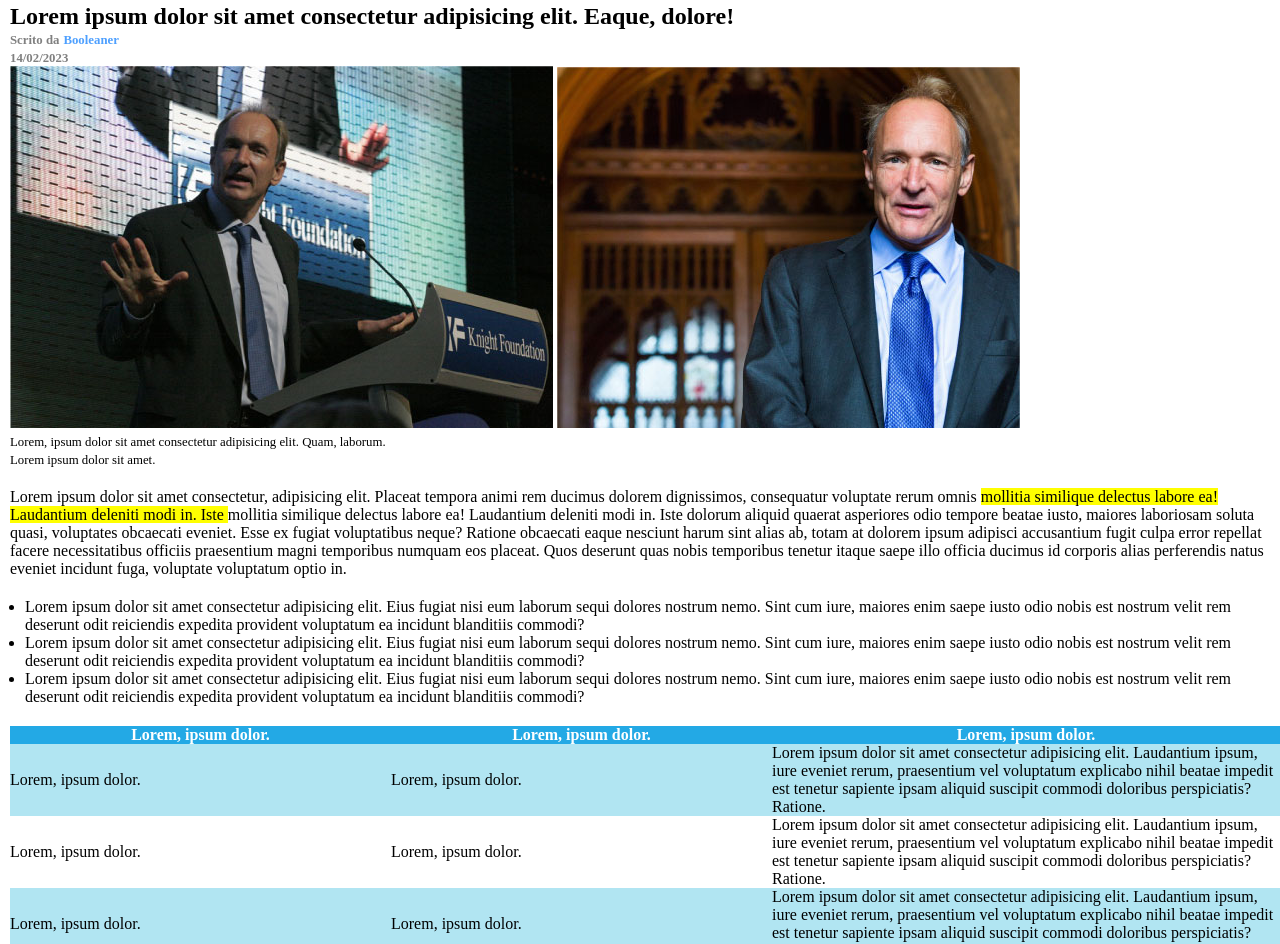
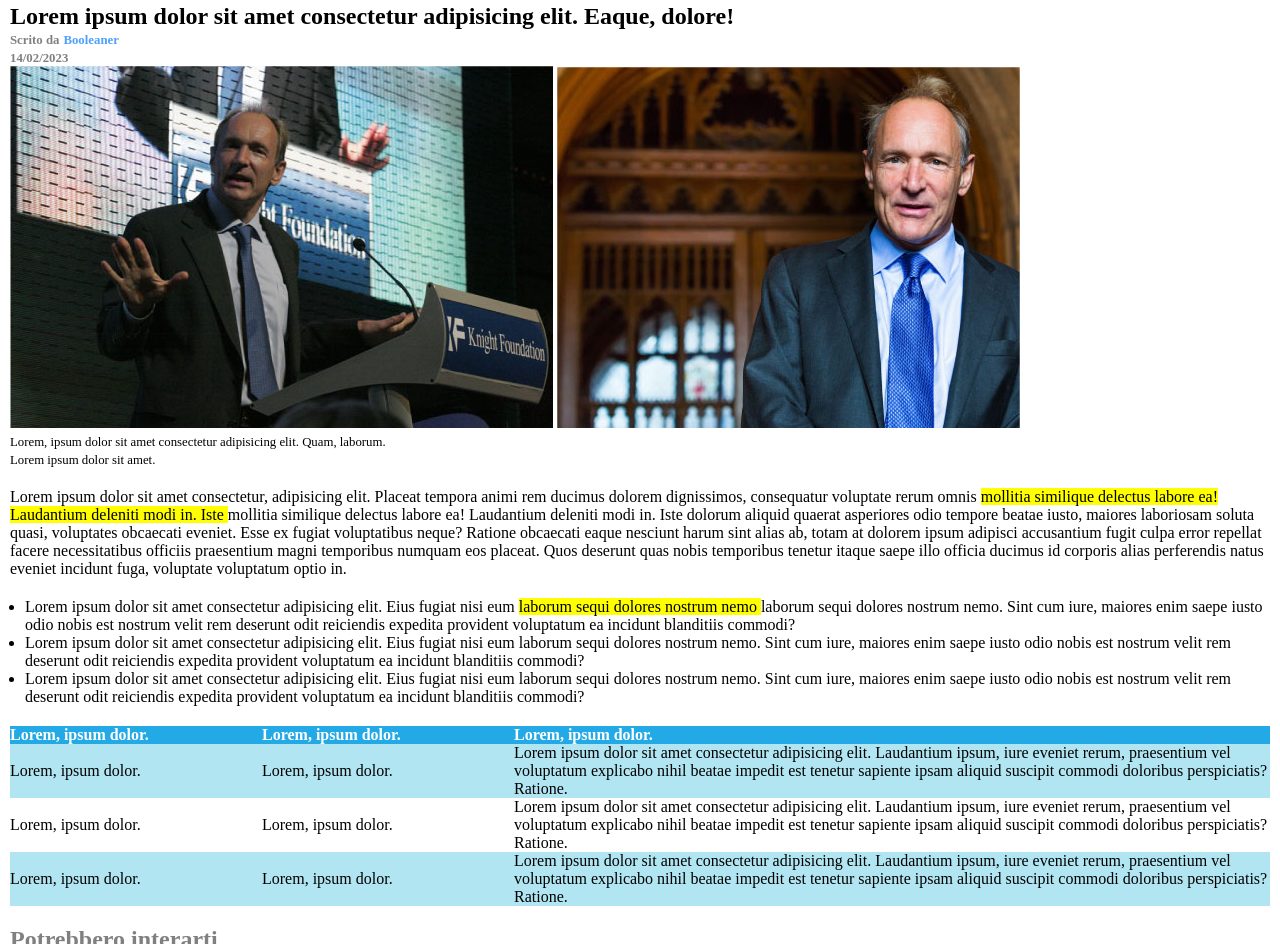
Before and after one commit to franedsandi/francisco-repo, a plain HTML site: page index.html in a window 1280 px wide. Shown: the part 217-1161 px from the top of the page. Drawn offline with Linux system fonts and the light colour scheme.

Commit message:
table properties

```diff
--- a/css/stile.css
+++ b/css/stile.css
@@ -22,6 +22,7 @@
 main{
   margin-left: 10px;
   margin-top: 10px;
+  margin-right: 10px;
 }
 
 section{
@@ -60,14 +61,15 @@ table{
   width: 100%;
 }
 .big{
-  width: 40%;
+  width: 60%;
 }
 .small{
-  width: 30%;
+  width: 20%;
 }
 thead{
   background-color: rgb(035, 169, 229);
   color: white;
+  text-align: left;
 
 }
 .blue{
--- a/index.html
+++ b/index.html
@@ -33,7 +33,7 @@
 
     <section class="list">
       <ul>
-        <li>Lorem ipsum dolor sit amet consectetur adipisicing elit. Eius fugiat nisi eum laborum sequi dolores nostrum nemo. Sint cum iure, maiores enim saepe iusto odio nobis est nostrum velit rem deserunt odit reiciendis expedita provident voluptatum ea incidunt blanditiis commodi?</li>
+        <li>Lorem ipsum dolor sit amet consectetur adipisicing elit. Eius fugiat nisi eum <span class="giallo">laborum sequi dolores nostrum nemo </span>laborum sequi dolores nostrum nemo. Sint cum iure, maiores enim saepe iusto odio nobis est nostrum velit rem deserunt odit reiciendis expedita provident voluptatum ea incidunt blanditiis commodi?</li>
         <li>Lorem ipsum dolor sit amet consectetur adipisicing elit. Eius fugiat nisi eum laborum sequi dolores nostrum nemo. Sint cum iure, maiores enim saepe iusto odio nobis est nostrum velit rem deserunt odit reiciendis expedita provident voluptatum ea incidunt blanditiis commodi?</li>
         <li>Lorem ipsum dolor sit amet consectetur adipisicing elit. Eius fugiat nisi eum laborum sequi dolores nostrum nemo. Sint cum iure, maiores enim saepe iusto odio nobis est nostrum velit rem deserunt odit reiciendis expedita provident voluptatum ea incidunt blanditiis commodi?</li>
       </ul>
```
